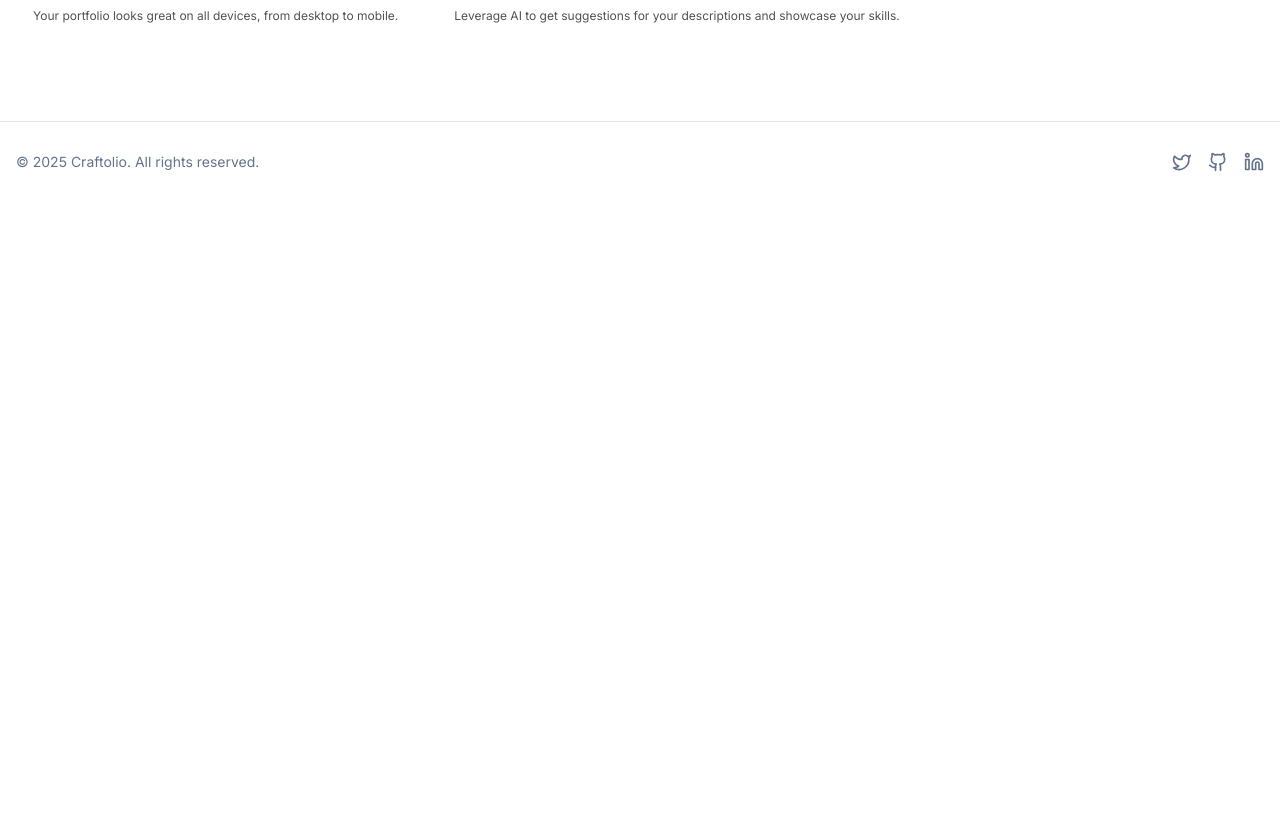
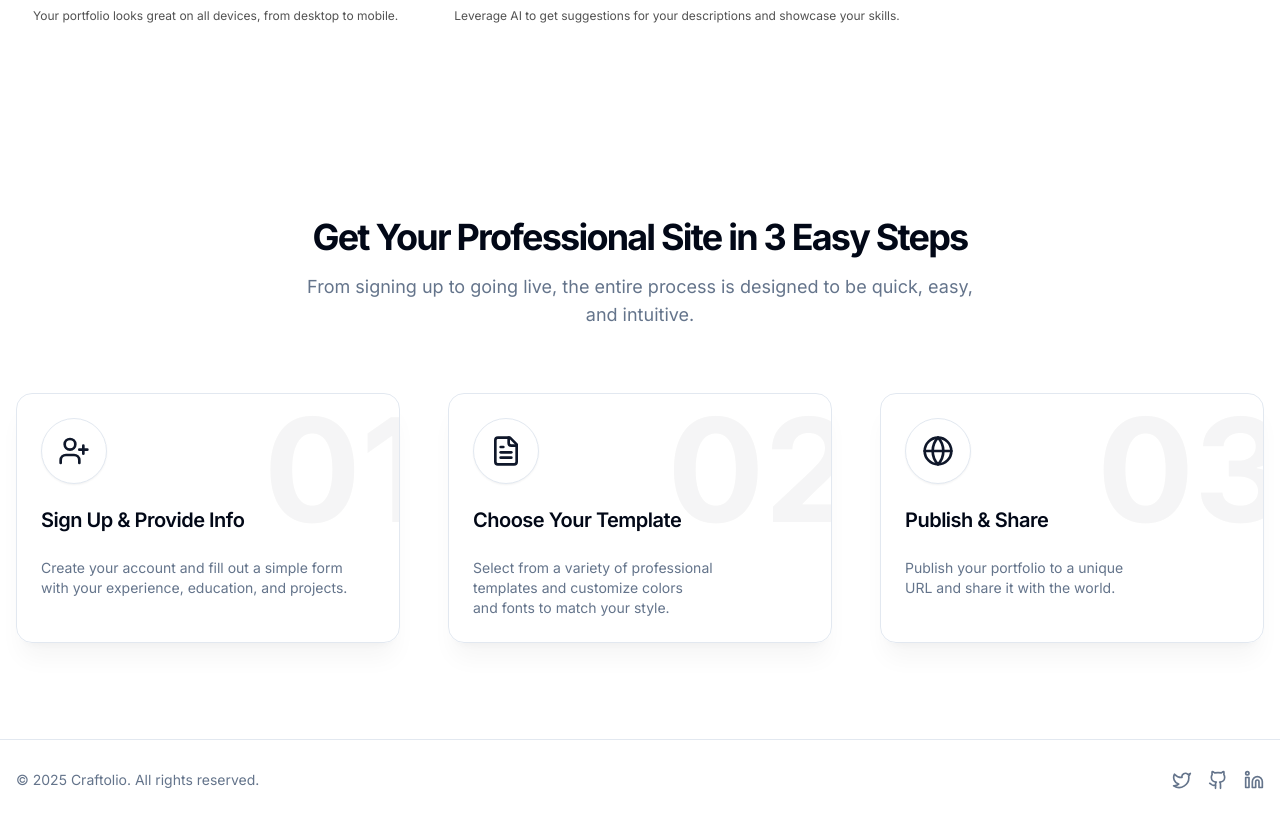
Before and after one commit to mucahittasan/craftolio, a Next.js app: page / in a window 1280 px wide. Shown: the part 1649-2469 px from the top of the page. Before the commit the page ends 1851 px from the top, so only its background shows below. Built offline with nearby package versions, Linux system fonts and the light colour scheme.

Commit message:
feat(landing): add interactive 3D tilt effect to 'How It Works' section
Replaced the previous static design with a more engaging version using react-parallax-tilt for a 3D
effect on hover. Refined card visuals and fixed icon color issues.

```diff
--- a/package.json
+++ b/package.json
@@ -29,6 +29,7 @@
     "next-themes": "^0.4.6",
     "react": "19.1.0",
     "react-dom": "19.1.0",
+    "react-parallax-tilt": "^1.7.309",
     "tailwind-merge": "^3.3.1",
     "tailwindcss-animate": "^1.0.7"
   },
--- a/src/app/page.tsx
+++ b/src/app/page.tsx
@@ -1,5 +1,6 @@
 import { Features } from '@/src/features/landing/components/features';
 import { Hero } from '@/src/features/landing/components/hero';
+import { HowItWorks } from '@/src/features/landing/components/how-it-works';
 
 export default function HomePage() {
   return (
@@ -7,6 +8,7 @@ export default function HomePage() {
       <div className="absolute left-[20%] top-[60%] h-[300px] w-[300px] -translate-x-1/2 -translate-y-1/2 bg-gradient-to-tr from-[#9c40ff] to-[#ffaa40] blur-[220px]" />
       <Hero />
       <Features />
+      <HowItWorks />
     </div>
   );
 }
--- /dev/null
+++ b/src/components/ui/card.tsx
@@ -0,0 +1,76 @@
+import * as React from "react"
+
+import { cn } from "@/src/lib/utils"
+
+const Card = React.forwardRef<
+  HTMLDivElement,
+  React.HTMLAttributes<HTMLDivElement>
+>(({ className, ...props }, ref) => (
+  <div
+    ref={ref}
+    className={cn(
+      "rounded-xl border bg-card text-card-foreground shadow",
+      className
+    )}
+    {...props}
+  />
+))
+Card.displayName = "Card"
+
+const CardHeader = React.forwardRef<
+  HTMLDivElement,
+  React.HTMLAttributes<HTMLDivElement>
+>(({ className, ...props }, ref) => (
+  <div
+    ref={ref}
+    className={cn("flex flex-col space-y-1.5 p-6", className)}
+    {...props}
+  />
+))
+CardHeader.displayName = "CardHeader"
+
+const CardTitle = React.forwardRef<
+  HTMLDivElement,
+  React.HTMLAttributes<HTMLDivElement>
+>(({ className, ...props }, ref) => (
+  <div
+    ref={ref}
+    className={cn("font-semibold leading-none tracking-tight", className)}
+    {...props}
+  />
+))
+CardTitle.displayName = "CardTitle"
+
+const CardDescription = React.forwardRef<
+  HTMLDivElement,
+  React.HTMLAttributes<HTMLDivElement>
+>(({ className, ...props }, ref) => (
+  <div
+    ref={ref}
+    className={cn("text-sm text-muted-foreground", className)}
+    {...props}
+  />
+))
+CardDescription.displayName = "CardDescription"
+
+const CardContent = React.forwardRef<
+  HTMLDivElement,
+  React.HTMLAttributes<HTMLDivElement>
+>(({ className, ...props }, ref) => (
+  <div ref={ref} className={cn("p-6 pt-0", className)} {...props} />
+))
+CardContent.displayName = "CardContent"
+
+const CardFooter = React.forwardRef<
+  HTMLDivElement,
+  React.HTMLAttributes<HTMLDivElement>
+>(({ className, ...props }, ref) => (
+  <div
+    ref={ref}
+    className={cn("flex items-center p-6 pt-0", className)}
+    {...props}
+  />
+))
+CardFooter.displayName = "CardFooter"
+
+export { Card, CardHeader, CardFooter, CardTitle, CardDescription, CardContent }
--- /dev/null
+++ b/src/features/landing/components/how-it-works.tsx
@@ -0,0 +1,103 @@
+'use client';
+
+import {
+  Card,
+  CardContent,
+  CardHeader,
+  CardTitle,
+} from '@/src/components/ui/card';
+import { UserPlus, FileText, Globe } from 'lucide-react';
+import React from 'react';
+import { MotionDiv } from '@/src/utils/motions/motions';
+import { fadeUpVariant } from '@/src/utils/motions/variants';
+import Tilt from 'react-parallax-tilt';
+
+const steps = [
+  {
+    icon: <UserPlus className="text-primary h-8 w-8" />,
+    title: 'Sign Up & Provide Info',
+    description:
+      'Create your account and fill out a simple form with your experience, education, and projects.',
+  },
+  {
+    icon: <FileText className="text-primary h-8 w-8" />,
+    title: 'Choose Your Template',
+    description:
+      'Select from a variety of professional templates and customize colors and fonts to match your style.',
+  },
+  {
+    icon: <Globe className="text-primary h-8 w-8" />,
+    title: 'Publish & Share',
+    description:
+      'Publish your portfolio to a unique URL and share it with the world.',
+  },
+];
+
+export function HowItWorks() {
+  return (
+    <section
+      id="how-it-works"
+      className="container mx-auto px-4 py-24 text-center"
+    >
+      <MotionDiv
+        initial="hidden"
+        whileInView="visible"
+        viewport={{ once: true, amount: 0.3 }}
+        variants={fadeUpVariant}
+        custom={0.1}
+      >
+        <h2 className="mb-4 text-3xl font-bold tracking-tighter sm:text-4xl">
+          Get Your Professional Site in 3 Easy Steps
+        </h2>
+        <p className="text-muted-foreground mx-auto mb-16 max-w-2xl md:text-lg">
+          From signing up to going live, the entire process is designed to be
+          quick, easy, and intuitive.
+        </p>
+      </MotionDiv>
+      <div className="grid gap-8 md:grid-cols-3 md:gap-12">
+        {steps.map((step, index) => (
+          <MotionDiv
+            key={index}
+            initial="hidden"
+            whileInView="visible"
+            viewport={{ once: true, amount: 0.5 }}
+            variants={fadeUpVariant}
+            custom={0.2 * (index + 1)}
+          >
+            <Tilt
+              tiltMaxAngleX={10}
+              tiltMaxAngleY={10}
+              glareEnable={true}
+              glareMaxOpacity={0.1}
+              glarePosition="all"
+              className="h-full w-full rounded-2xl"
+            >
+              <Card className="bg-card/60 dark:bg-card/40 group relative h-full overflow-hidden rounded-2xl border text-left shadow-xl shadow-black/[0.04] backdrop-blur-sm transition-all duration-300 dark:shadow-white/[0.02]">
+                {/* Shine Efekti */}
+                <div className="absolute left-[-100%] top-0 h-full w-1/2 bg-gradient-to-r from-transparent to-white/10 opacity-50 transition-all duration-700 group-hover:left-[150%]" />
+
+                <div className="text-primary/5 pointer-events-none absolute -right-6 -top-8 select-none text-[9rem] font-bold opacity-80">
+                  0{index + 1}
+                </div>
+
+                <CardHeader className="relative z-10">
+                  <div className="bg-background mb-4 w-fit rounded-full border p-4 shadow-sm">
+                    {step.icon}
+                  </div>
+                  <CardTitle className="text-balance text-xl">
+                    {step.title}
+                  </CardTitle>
+                </CardHeader>
+                <CardContent className="relative z-10">
+                  <p className="text-muted-foreground text-balance text-sm">
+                    {step.description}
+                  </p>
+                </CardContent>
+              </Card>
+            </Tilt>
+          </MotionDiv>
+        ))}
+      </div>
+    </section>
+  );
+}
```
Also changed, not shown: 1 other file (tests, documents, lock files or other folders).
